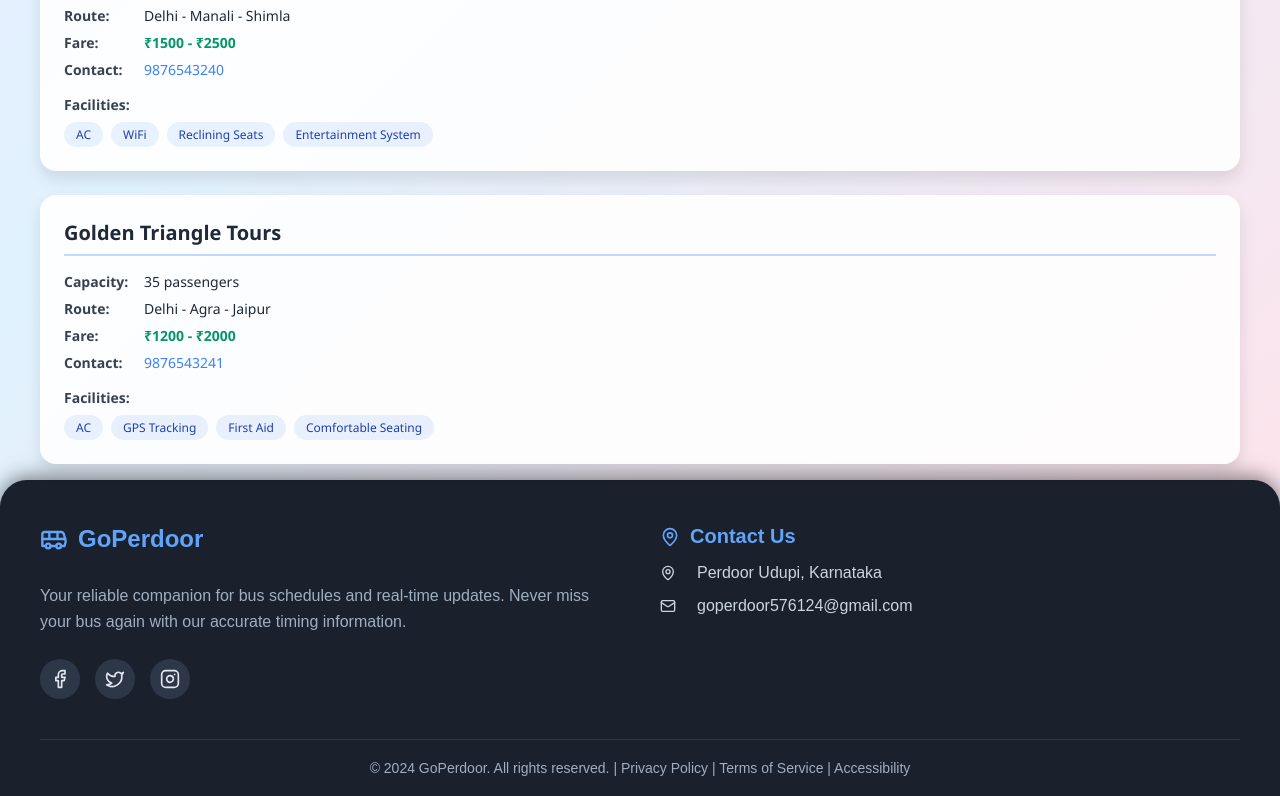
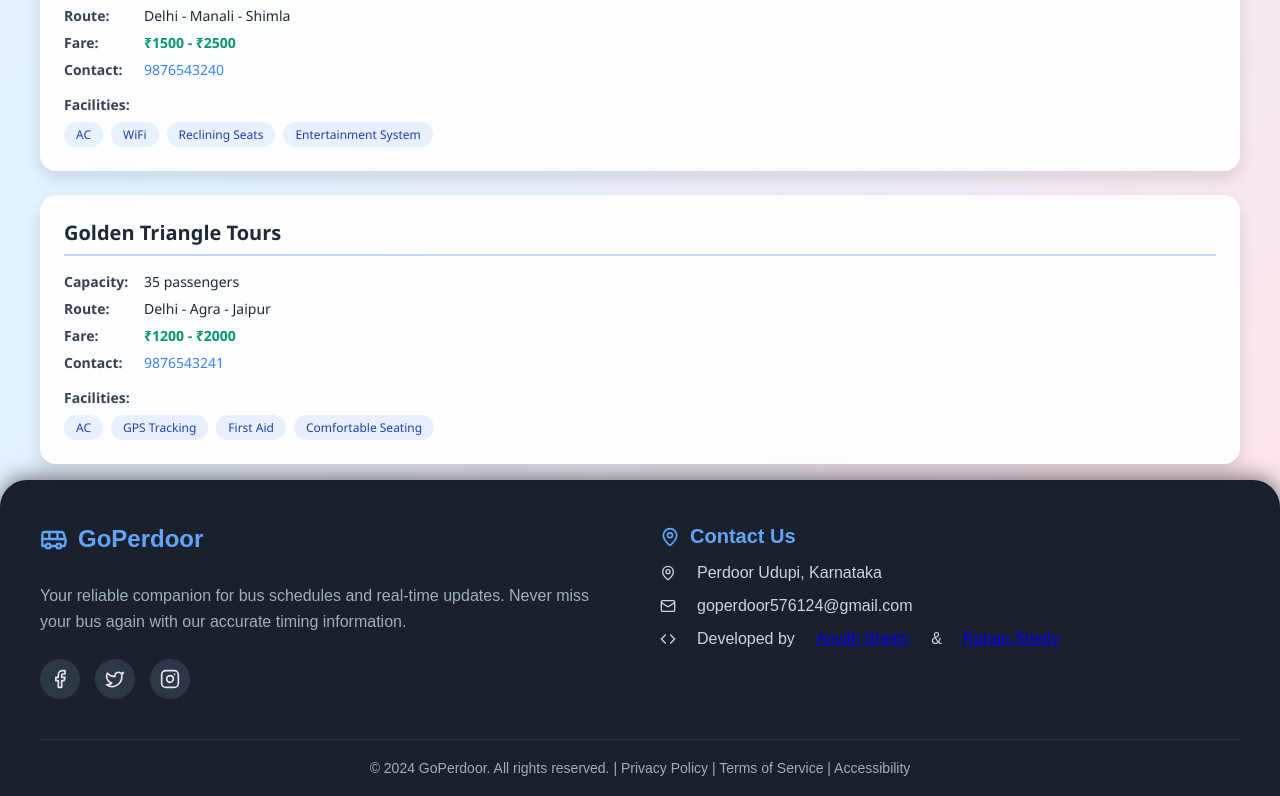
Before and after one commit to goperdoor/bus, a React (Create React App) app in the folder frontend/: page /RickshawBusManagement in a window 1280 px wide. Shown: the part 1118-1914 px from the top of the page. Built offline with nearby package versions, Linux system fonts and the light colour scheme.

Commit message:
Update Footer.js

```diff
--- a/frontend/src/components/Footer.js
+++ b/frontend/src/components/Footer.js
@@ -1,5 +1,5 @@
 import React from 'react';
-import { MapPin, Phone, Mail, Clock, Bus, Facebook, Twitter, Instagram } from 'lucide-react';
+import { MapPin, Phone, Mail, Clock, Bus, Facebook, Twitter, Instagram , Code } from 'lucide-react';
 
 const Footer = () => {
  const footerStyle = {
@@ -168,6 +168,12 @@ const Footer = () => {
               goperdoor576124@gmail.com
             </div>
 
+            <div style={{ ...linkStyle, cursor: 'default' }}>
+              <Code size={16} />
+             Developed by <a href="https://yourportfolio.com" className="underline">Anvith Shetty</a> & <a href="https://rohanportfolio.com" className="underline">Rohan Shetty</a>
+
+            </div>
+
           </div>
         </div>
 
```
